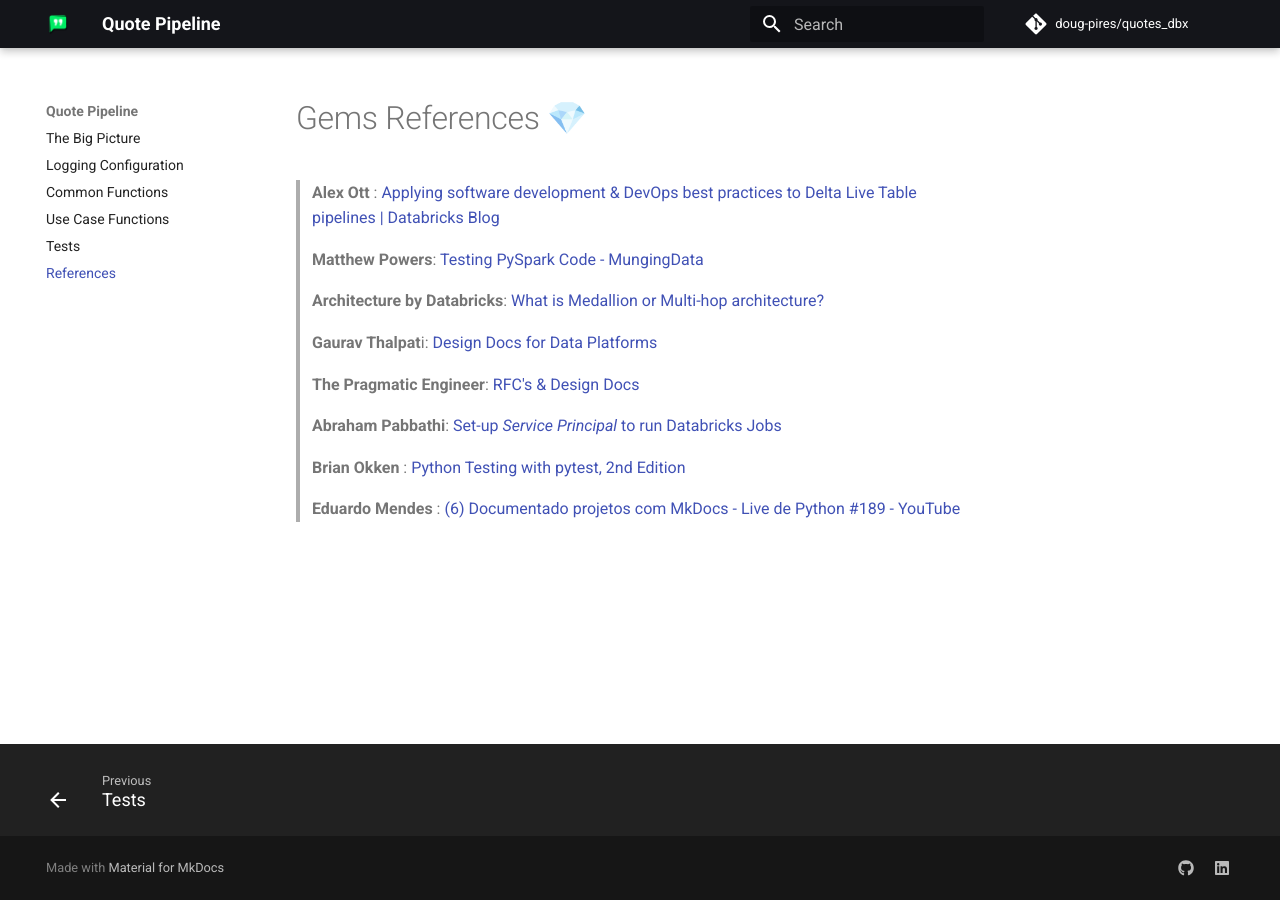
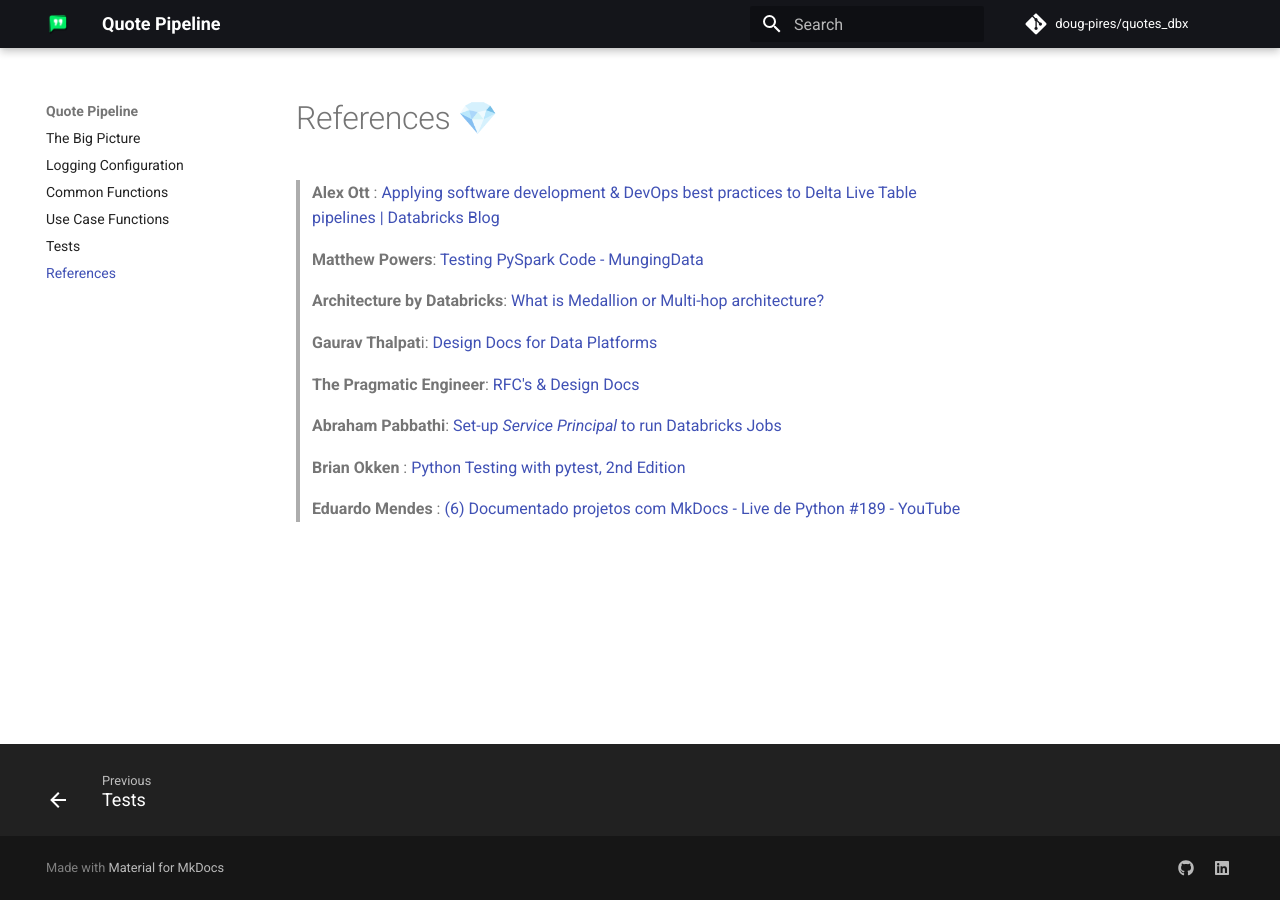
Before and after one commit to doug-pires/quotes_dbx, an MkDocs documentation site: the page built from docs/references.md, in a window 1280 px wide. Built offline with MkDocs 1.6.1 and Material for MkDocs 9.7.7, drawn with Linux system fonts in a browser that asks for light colours; comment, search, counter and statistics services are not loaded.

Commit message:
doc: Change references

```diff
--- a/docs/references.md
+++ b/docs/references.md
@@ -1,4 +1,4 @@
-# Gems References 💎
+# References 💎
 
 
 > **Alex Ott** : [Applying software development & DevOps best practices to Delta Live Table pipelines | Databricks Blog](https://www.databricks.com/blog/applying-software-development-devops-best-practices-delta-live-table-pipelines)
```
